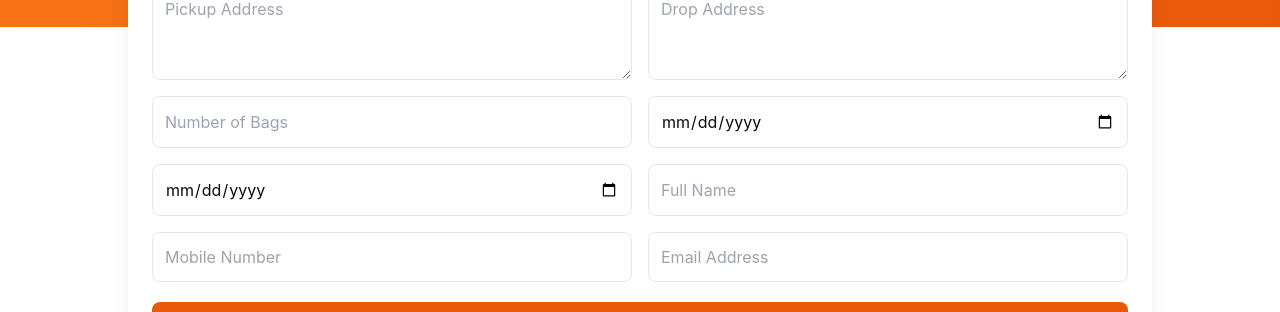
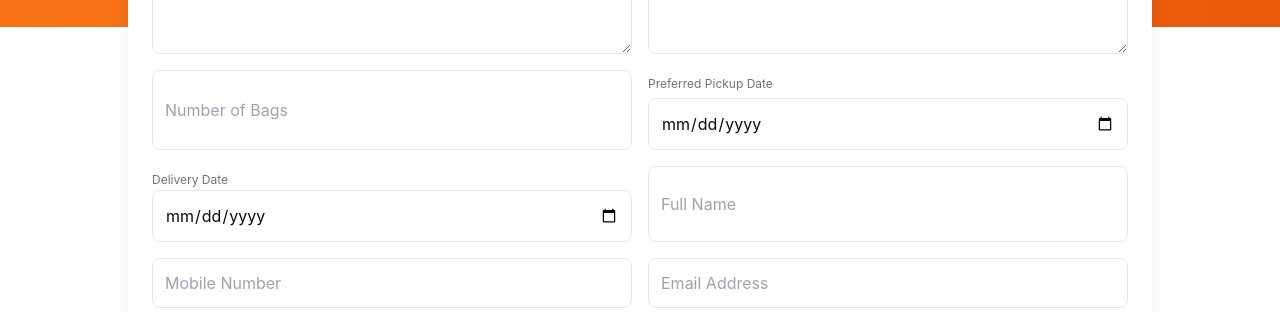
Before and after one commit to bagdroplogistics-create/bagdrop-website, a React (Create React App) app in the folder frontend/: page /terms in a window 1280 px wide. Both pictures are taken after a click on the button "Book Now". Shown: the part 294-606 px from the top of the page. Built offline with nearby package versions, Linux system fonts and the light colour scheme; no server answers.

Commit message:
Update BookingModal.jsx

```diff
--- a/frontend/src/components/BookingModal.jsx
+++ b/frontend/src/components/BookingModal.jsx
@@ -152,14 +152,26 @@ export default function BookingModal({ isOpen, onClose }) {
                   className="w-full border rounded-lg p-3"
                 />
 
+                                <div className="relative">
+                  <span className="text-xs text-gray-500">
+                    Preferred Pickup Date
+                  </span>
+
                   <input
                     type="date"
                     name="preferredPickupDate"
                     value={formData.preferredPickupDate}
                     onChange={handleChange}
                     required
-                  className="w-full border rounded-lg p-3"
+                    className="w-full border rounded-lg p-3 mt-1"
                   />
+                </div>
+
+
+                     <div className="relative">
+                  <span className="text-xs text-gray-500">
+                   Delivery Date
+                  </span>
 
                 <input
                   type="date"
@@ -169,6 +181,7 @@ export default function BookingModal({ isOpen, onClose }) {
                   required
                   className="w-full border rounded-lg p-3"
                 />
+                 </div>
 
                 <input
                   type="text"
```
Lines whose indentation alone changed are shown as unchanged.
